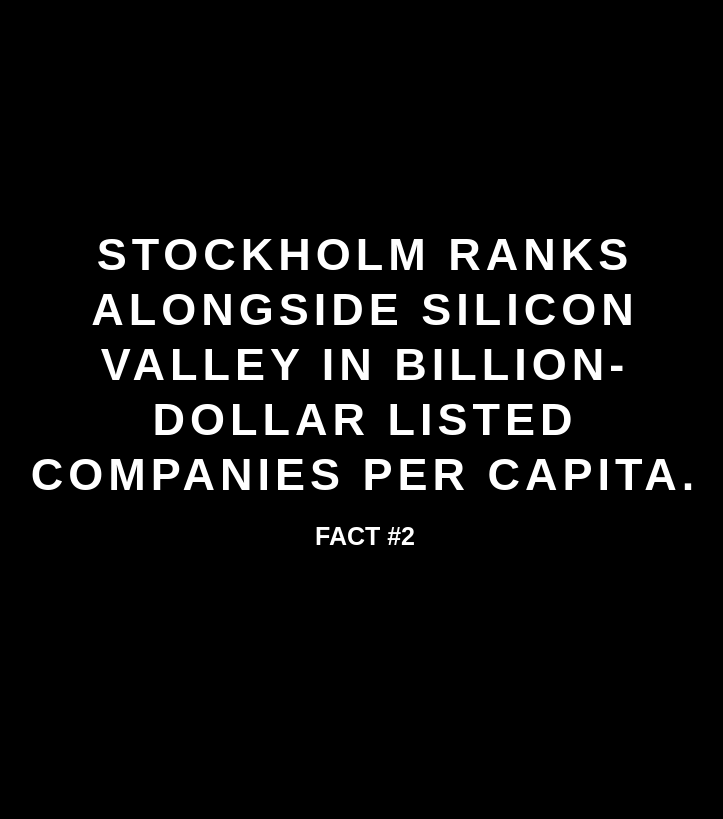
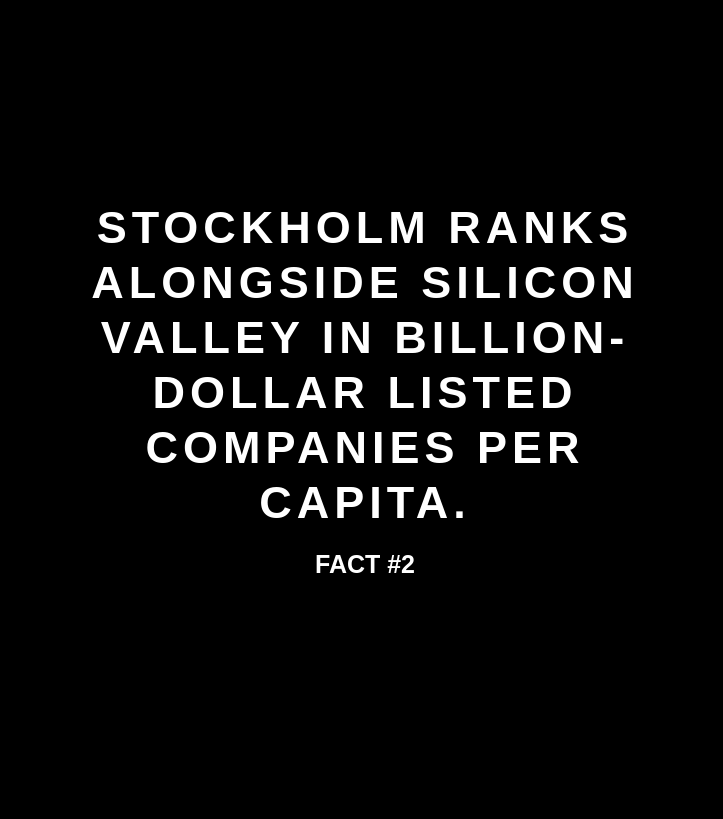
Before and after one commit to GoranGozo/symposium-co.github.io, a PHP site: page /index.html in a window 1280 px wide. Shown: the part 3211-4030 px from the top of the page, without its empty margins (275-998 px from the left). Run offline with PHP 8.4, Linux system fonts and the light colour scheme; some libraries are stand-ins or nearby versions.

Commit message:
maxbredd

```diff
--- a/style.css
+++ b/style.css
@@ -103,7 +103,7 @@
 
 .maxbredd {
   margin: 0 auto;
-  max-width: 735px;
+  max-width: 665px;
 
 }
 
```
